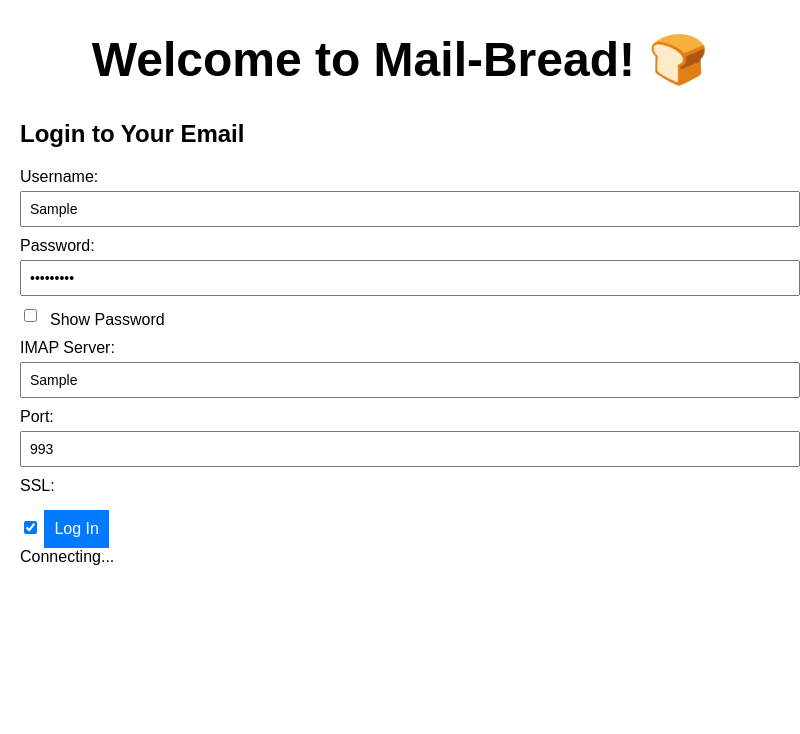
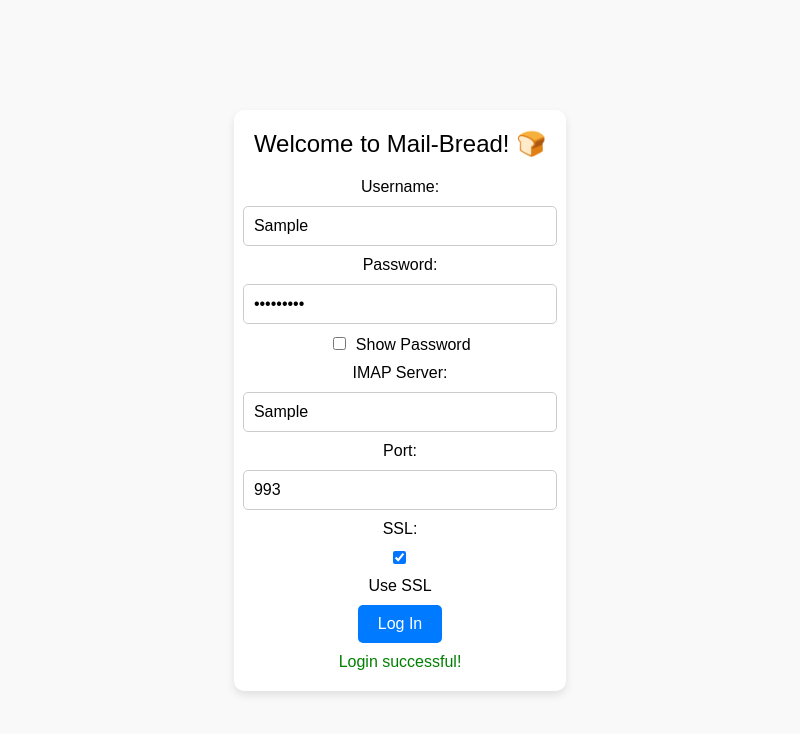
Before and after one commit to MumblingBuffalo/Email-Bread, an Electron app: page index.html in a window 800 px wide. Both pictures are taken after typing "Sample", "Sample123", "Sample" into the empty fields and a click on the button "Log In". Drawn offline with Linux system fonts and the light colour scheme; no server answers.

Commit message:
yet again, troubleshooting

```diff
--- a/app.js
+++ b/app.js
@@ -1,101 +1,54 @@
-const Imap = require('imap');
-const { inspect } = require('util');
+document.addEventListener("DOMContentLoaded", function () {
+    const form = document.getElementById("emailForm");
+    const loading = document.getElementById("loading");
+    const status = document.getElementById("status");
 
-document.getElementById('emailForm').addEventListener('submit', function(event) {
+    form.addEventListener("submit", async function (event) {
         event.preventDefault(); // Prevent form submission
 
-  // Get field values
-  const username = document.getElementById('username').value;
-  const password = document.getElementById('password').value;
-  const imapServer = document.getElementById('imapServer').value;
-  const port = parseInt(document.getElementById('port').value);
-  const useSSL = document.getElementById('ssl').checked;
+        // Clear previous status
+        status.textContent = "";
 
-  console.log("Form Data Captured:", { username, password, imapServer, port, useSSL });
+        // Show the loading message
+        loading.style.display = "block";
 
-  // Clear any previous status
-  document.getElementById('status').innerText = 'Connecting...';
+        // Collect form data
+        const username = document.getElementById("username").value.trim();
+        const password = document.getElementById("password").value.trim();
+        const server = document.getElementById("server").value.trim();
+        const port = document.getElementById("port").value.trim();
+        const ssl = document.getElementById("ssl").checked;
 
-  // Call the IMAP connection function
-  connectToIMAP(username, password, imapServer, port, useSSL);
-});
-
-function connectToIMAP(user, pass, host, port, useSSL) {
-  console.log("Attempting to connect to IMAP...");
-  const imap = new Imap({
-    user: user,
-    password: pass,
-    host: host,
-    port: port,
-    tls: useSSL,
-  });
-
-  // IMAP ready event
-  imap.once('ready', function() {
-    console.log("IMAP Connected successfully!");
-    document.getElementById('status').innerText = 'Connected to IMAP server. Fetching emails...';
-
-    imap.openBox('INBOX', false, function(err, box) {
-      if (err) {
-        document.getElementById('status').innerText = 'Error opening inbox: ' + err.message;
-        console.error("Error opening inbox:", err);
-        return;
-      }
-      console.log('Mailbox opened:', box);
-      fetchEmails(imap);
-    });
-  });
-
-  // IMAP error event
-  imap.once('error', function(err) {
-    console.error("IMAP Error:", err);
-    document.getElementById('status').innerText = 'IMAP Error: ' + err.message;
-  });
-
-  // IMAP end event
-  imap.once('end', function() {
-    console.log("IMAP Connection ended.");
-    document.getElementById('status').innerText = 'Connection closed.';
-  });
-
-  // Connect to IMAP
-  imap.connect();
-}
-
-function fetchEmails(imap) {
-  imap.search(['ALL'], function(err, results) {
-    if (err) {
-      console.error("Error searching emails:", err);
-      document.getElementById('status').innerText = 'Error searching emails: ' + err.message;
+        // Validate form data
+        if (!username || !password || !server || !port) {
+            loading.style.display = "none"; // Hide loading message
+            status.textContent = "Please fill in all fields.";
+            status.style.color = "red";
             return;
         }
 
-    if (!results.length) {
-      document.getElementById('status').innerText = 'No emails found.';
-      console.log('No emails found.');
-      imap.end();
-      return;
-    }
-
-    const fetch = imap.fetch(results, { bodies: '' });
-    fetch.on('message', function(msg, seqno) {
-      console.log('Message #%d', seqno);
-      const prefix = '(#' + seqno + ') ';
-      msg.on('body', function(stream, info) {
-        let buffer = '';
-        stream.on('data', function(chunk) {
-          buffer += chunk.toString();
+        // Simulate a login process (Replace this with actual login logic)
+        try {
+            // Mocking async email login request
+            await new Promise((resolve, reject) => {
+                setTimeout(() => {
+                    // Mock success or failure
+                    Math.random() > 0.3 ? resolve() : reject(new Error("Login failed. Invalid credentials."));
+                }, 2000);
             });
 
-        stream.once('end', function() {
-          console.log(prefix + 'Body: ' + inspect(buffer));
+            // On success
+            loading.style.display = "none";
+            status.textContent = "Login successful!";
+            status.style.color = "green";
+
+            // Perform actions on successful login
+            console.log("Logged in with:", { username, server, port, ssl });
+        } catch (error) {
+            // On failure
+            loading.style.display = "none";
+            status.textContent = error.message;
+            status.style.color = "red";
+        }
     });
 });
-    });
-
-    fetch.once('end', function() {
-      console.log('Done fetching messages.');
-      imap.end();
-    });
-  });
-}
--- a/index.html
+++ b/index.html
@@ -7,84 +7,102 @@
     <style>
         body {
             font-family: Arial, sans-serif;
-      margin: 20px;
+            margin: 0;
+            padding: 0;
+            display: flex;
+            justify-content: center;
+            align-items: center;
+            height: 100vh;
+            background-color: #f9f9f9;
         }
-    label {
-      display: block;
-      margin-top: 10px;
+        .container {
+            text-align: center;
+            background: #fff;
+            padding: 20px;
+            border-radius: 10px;
+            box-shadow: 0 4px 8px rgba(0, 0, 0, 0.1);
+        }
+        .banner {
+            font-size: 24px;
+            margin-bottom: 20px;
+        }
+        form {
+            display: flex;
+            flex-direction: column;
+            align-items: center;
+            gap: 10px;
         }
         input[type="text"], input[type="password"], input[type="number"] {
             width: 100%;
-      padding: 8px;
-      margin-top: 5px;
-      font-size: 14px;
+            max-width: 300px;
+            padding: 10px;
+            font-size: 16px;
+            border: 1px solid #ccc;
+            border-radius: 5px;
+        }
+        input[type="checkbox"] {
+            margin-right: 5px;
         }
         button {
-      margin-top: 15px;
-      padding: 10px;
-      font-size: 16px;
-      background-color: #007bff;
+            background: #007bff;
             color: white;
             border: none;
+            padding: 10px 20px;
+            font-size: 16px;
+            border-radius: 5px;
             cursor: pointer;
         }
         button:hover {
-      background-color: #0056b3;
+            background: #0056b3;
         }
-    .banner {
-      text-align: center;
-      font-size: 24px;
+        #loading {
+            display: none;
+            color: green;
             font-weight: bold;
-      margin-bottom: 30px;
         }
-    .show-password {
-      margin-top: 5px;
-      display: flex;
-      align-items: center;
-    }
-    .show-password label {
-      margin-left: 10px;
+        #status {
+            margin-top: 10px;
+            color: red;
         }
     </style>
 </head>
 <body>
-
+    <div class="container">
         <div class="banner">
-    <h1>Welcome to Mail-Bread! 🍞</h1>
+            Welcome to Mail-Bread! <span>🍞</span>
         </div>
-
-  <h2>Login to Your Email</h2>
         <form id="emailForm">
             <label for="username">Username:</label>
-    <input type="text" id="username" name="username" required />
+            <input type="text" id="username" name="username" placeholder="Enter your username">
 
             <label for="password">Password:</label>
-    <input type="password" id="password" name="password" required />
-    <div class="show-password">
-      <input type="checkbox" id="showPassword" />
+            <input type="password" id="password" name="password" placeholder="Enter your password">
+            <div>
+                <input type="checkbox" id="showPassword">
                 <label for="showPassword">Show Password</label>
             </div>
 
-    <label for="imapServer">IMAP Server:</label>
-    <input type="text" id="imapServer" name="imapServer" required />
+            <label for="server">IMAP Server:</label>
+            <input type="text" id="server" name="server" placeholder="imap.example.com">
 
             <label for="port">Port:</label>
-    <input type="number" id="port" name="port" value="993" required />
+            <input type="number" id="port" name="port" placeholder="993" value="993">
 
             <label for="ssl">SSL:</label>
-    <input type="checkbox" id="ssl" name="ssl" checked />
+            <input type="checkbox" id="ssl" name="ssl" checked>
+            <label for="ssl">Use SSL</label>
 
             <button type="submit">Log In</button>
         </form>
-
+        <div id="loading">Loading...</div>
         <div id="status"></div>
-
+    </div>
     <script src="app.js"></script>
     <script>
-    // Toggle password visibility
-    document.getElementById('showPassword').addEventListener('change', function() {
-      const passwordField = document.getElementById('password');
-      passwordField.type = this.checked ? 'text' : 'password';
+        // Show password toggle
+        document.getElementById("showPassword").addEventListener("change", function () {
+            const passwordField = document.getElementById("password");
+            passwordField.type = this.checked ? "text" : "password";
         });
     </script>
 </body>
```
Lines whose indentation alone changed are shown as unchanged.
